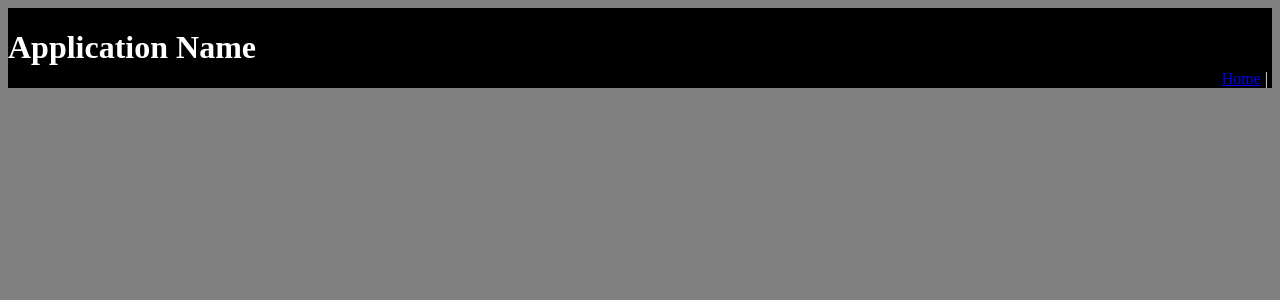
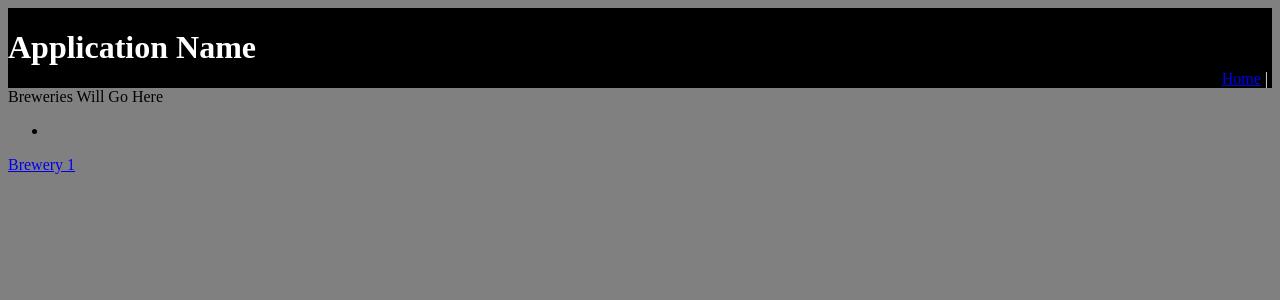
Before and after one commit to zacharyEverett/GrogSpotter, a Vue app in the folder vue/: page /breweries in a window 1280 px wide. Shown: the top 300 px of the page. Built offline with nearby package versions, Linux system fonts and the light colour scheme.

Commit message:
added navigation, set reqAuth to false for now

```diff
--- a/vue/src/router/index.js
+++ b/vue/src/router/index.js
@@ -4,6 +4,9 @@ import Home from '../views/Home.vue'
 import Login from '../views/Login.vue'
 import Logout from '../views/Logout.vue'
 import Register from '../views/Register.vue'
+import BreweryView from '@/views/BreweryView'
+import BeerView from '@/views/BeerView'
+import BreweriesView from '@/views/BreweriesView'
 import store from '../store/index'
 
 Vue.use(Router)
@@ -26,7 +29,7 @@ const router = new Router({
       name: 'home',
       component: Home,
       meta: {
-        requiresAuth: true
+        requiresAuth: false
       }
     },
     {
@@ -52,6 +55,30 @@ const router = new Router({
       meta: {
         requiresAuth: false
       }
+    },
+    {
+      path: "/breweries/{id}",
+      name: "brewery",
+      component: BreweryView,
+      meta: {
+        requiresAuth: false
+      }
+    },
+    {
+      path: "/breweries/{id}/{beerID}",
+      name: "beerView",
+      component: BeerView,
+      meta: {
+        requiresAuth: false
+      }
+    },
+    {
+      path: "/breweries",
+      name: "breweriesView",
+      component: BreweriesView,
+      meta: {
+        requiresAuth: false
+      }
     }
   ]
 })
--- /dev/null
+++ b/vue/src/views/BeerView.vue
@@ -0,0 +1,15 @@
+<template>
+  <div>
+      <router-link :to="{name: 'brewery'}">Back to Brewery</router-link>
+  </div>
+</template>
+
+<script>
+export default {
+
+}
+</script>
+
+<style>
+
+</style>
--- a/vue/src/views/BreweriesView.vue
+++ b/vue/src/views/BreweriesView.vue
@@ -1,6 +1,7 @@
 <template>
-<div>
-  <breweries></breweries>
+  <div>
+    <breweries></breweries>
+    <router-link :to="{name: 'brewery'}">Brewery 1</router-link>
   </div>
 </template>
 
--- /dev/null
+++ b/vue/src/views/BreweryView.vue
@@ -0,0 +1,16 @@
+<template>
+  <div>
+      <router-link :to="{name: 'breweries'}">Back to Brewery List</router-link>
+      <router-link :to="{name: 'beerView'}">Beer Info</router-link>
+  </div>
+</template>
+
+<script>
+export default {
+
+}
+</script>
+
+<style>
+
+</style>
```
